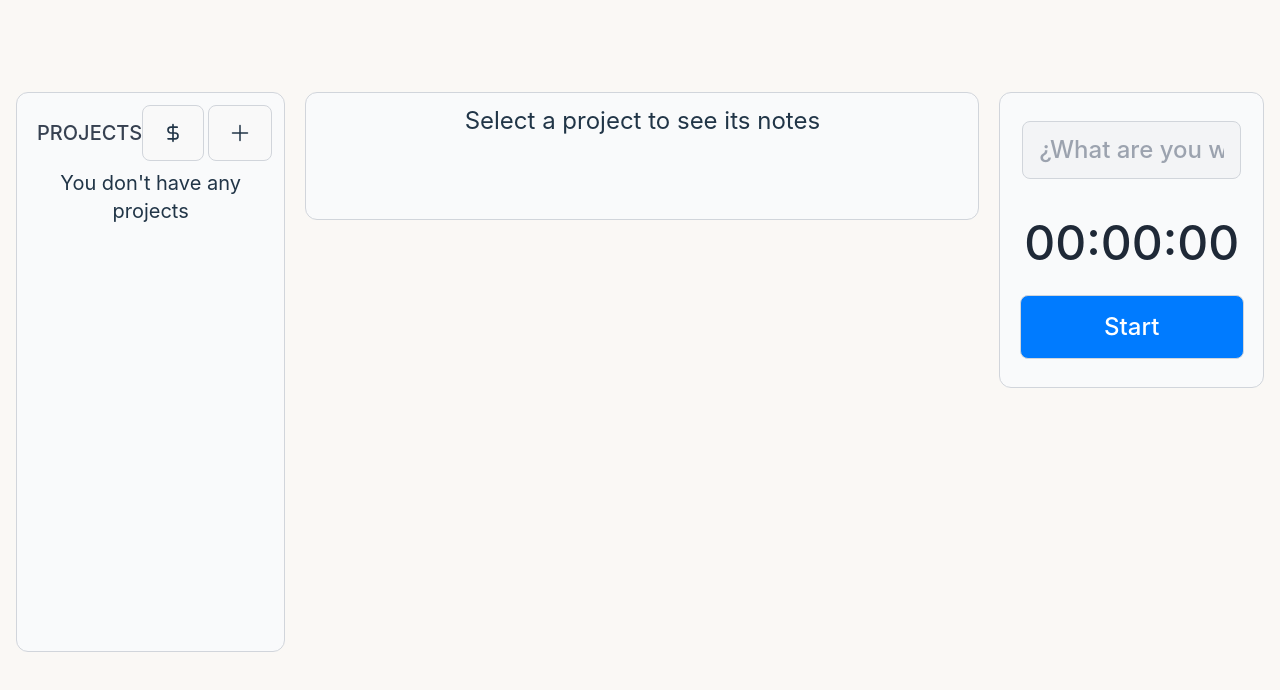
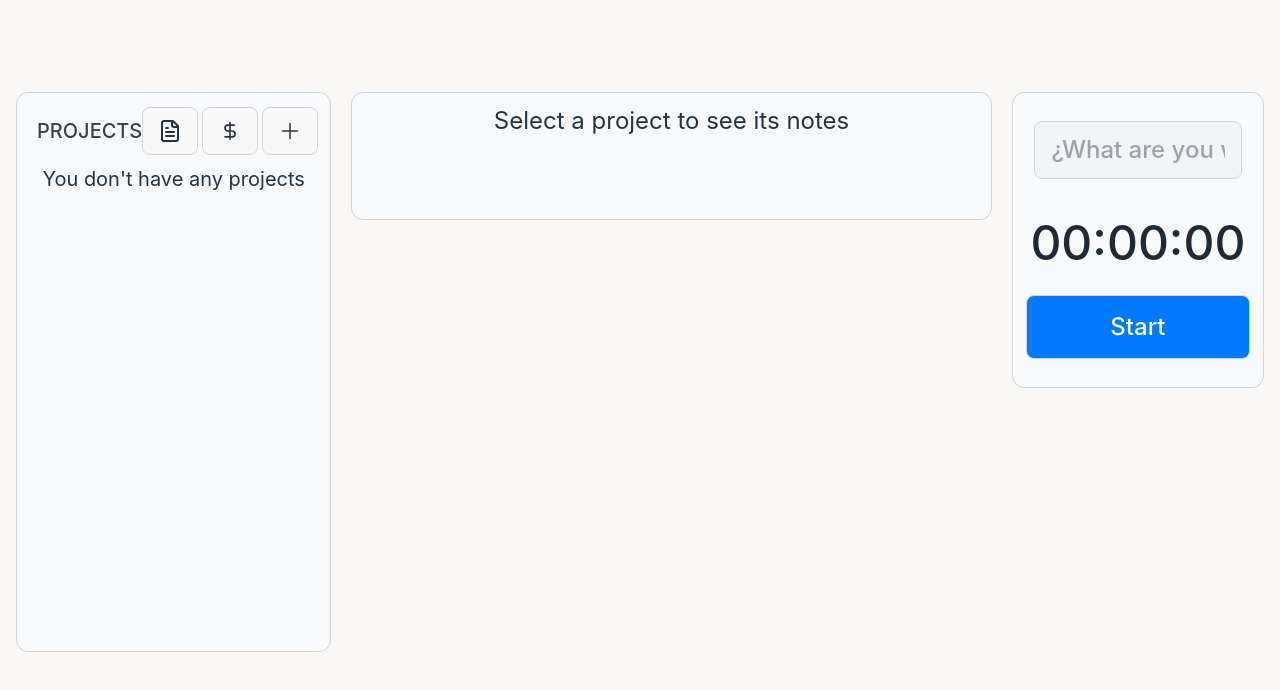
Before and after one commit to FelixCodex/Krono, a React (Vite) app: page / in a window 1280 px wide. Shown: the top 690 px of the page. Built offline with nearby package versions, Linux system fonts and the light colour scheme.

Commit message:
updt: adjusted font weight feat: added export data button

```diff
--- a/src/App.jsx
+++ b/src/App.jsx
@@ -2,10 +2,17 @@ import './App.css';
 import { useRef, useState } from 'react';
 import { useCard } from './hooks/useCard.jsx';
 import { useTimer } from './hooks/useTimer.jsx';
-import { BARS_ICON, DOLLAR, PLUS_ICON, X_ICON } from './icons/icons.jsx';
+import {
+	BARS_ICON,
+	DOLLAR,
+	FILE_TEXT,
+	PLUS_ICON,
+	X_ICON,
+} from './icons/icons.jsx';
 import { ProjectCard } from './components/ProjectCard.jsx';
 import { Card } from './components/Card.jsx';
 import {
+	formatMillisToAdjustedHM,
 	formatMillisToAdjustedHMS,
 	handleToggleModal,
 	openModalWithPreset,
@@ -76,6 +83,32 @@ function App() {
 		}
 
 		handleToggleModal();
+	};
+
+	const handleExportData = () => {
+		const exportData = cards.map(c => {
+			const projectCards = c.projectCards.map(card => {
+				return `  ${card.title} : ${formatMillisToAdjustedHMS(
+					card.dateinfo
+				)}\n`;
+			});
+
+			return `${c.title} (${c.id}): \n ${projectCards.join(' ')}`;
+		});
+
+		const date = new Date();
+		const filename = `Krono_report-${date.getFullYear()}.${
+			date.getMonth() + 1
+		}.${date.getDate()}.txt`;
+		const blob = new Blob([exportData.join('\n')], { type: 'text/plain' });
+		const url = URL.createObjectURL(blob);
+		const a = document.createElement('a');
+		a.href = url;
+		a.download = filename;
+		document.body.appendChild(a);
+		a.click();
+		document.body.removeChild(a);
+		URL.revokeObjectURL(url);
 	};
 
 	const currentProjectCard = cards.find(c => c.id == currentProject);
@@ -167,20 +200,30 @@ function App() {
 						</p>
 						<div className='flex items-center gap-1'>
 							<button
-								className='w-fit h-14 z-50 px-5 font-medium text-sm flex items-center justify-center'
+								className='w-14 h-12 z-50 p-0 flex items-center justify-center'
+								onClick={handleExportData}
+								title='Export Data'
+							>
+								<FILE_TEXT className={'size-6'}></FILE_TEXT>
+							</button>
+							<button
+								className='w-14 h-12 z-50 px-4 font-medium text-sm flex items-center justify-center'
 								onClick={handleFeeModal}
+								title='Set Fee'
 							>
 								<DOLLAR className={'size-5'}></DOLLAR>
 							</button>
 							<button
-								className='w-16 h-14 z-50 p-0 flex items-center justify-center'
+								className='w-14 h-12 z-50 p-0 flex items-center justify-center'
 								onClick={handleModal}
+								title='Add Project'
 							>
 								<PLUS_ICON className={'size-6'}></PLUS_ICON>
 							</button>
 							<button
-								className='w-16 h-14 flex xl:hidden z-50 p-0 items-center justify-center'
+								className='w-14 h-12 flex xl:hidden z-50 p-0 items-center justify-center'
 								onClick={() => setProjectsOpen(false)}
+								title='Close'
 							>
 								<X_ICON className={'size-6'}></X_ICON>
 							</button>
@@ -214,8 +257,8 @@ function App() {
 						style={currentProject ? { display: 'flex' } : { display: 'none' }}
 					>
 						<p
-							className='relative inline my-1 text-3xl px-7 p-1 z-30 rounded-t-2xl border border-b-transparent'
-							style={{ ...cardStyleColor, borderBottom: 'none' }}
+							className='relative inline my-1 text-3xl px-7 p-1 z-30 !border-b-transparent font-medium text-gray-800 rounded-t-2xl border'
+							style={{ ...cardStyleColor }}
 						>
 							{currentProject ? (
 								cards.map(item => {
@@ -235,7 +278,7 @@ function App() {
 						<p
 							className={`relative inline my-1 text-2xl px-6 py-2 rounded-t-2xl font-bold bg-gradient-to-r from-blue-600 to-sky-600 text-white border border-purple-500/30 border-b-transparent shadow-lg`}
 						>
-							Total: {formatMillisToAdjustedHMS(calculateTotalTime())}
+							Total: {formatMillisToAdjustedHM(calculateTotalTime())}
 						</p>
 						<p
 							className={`relative inline my-1 text-2xl px-6 py-2 rounded-t-2xl font-bold ${
--- a/src/components/Card.jsx
+++ b/src/components/Card.jsx
@@ -116,9 +116,11 @@ export function Card({ title, dateinfo, id, projectColor }) {
 			></button>
 			<div className='w-0 bg-transparent mx-3 border border-transparent border-r-gray-300 h-4/5'></div>
 			<div className='w-full flex -mt-1 flex- items-center justify-start gap-2 xl:gap-5'>
-				<h2 className='text-xl md:text-2xl xl:text-4xl w-fit '>{title}</h2>
+				<h2 className='text-xl md:text-2xl xl:text-4xl w-fit font-medium text-gray-700'>
+					{title}
+				</h2>
 				<div className='min-w-px border-l border-gray-300 h-10 mx-1'></div>
-				<p className='w-fit text-xl md:text-2xl xl:text-3xl text-gray-700'>
+				<p className='w-fit text-xl md:text-2xl xl:text-3xl text-gray-600 font-medium'>
 					{formatDateToTimePassed(convertTimeInMillisToHMS(dateinfo))}
 				</p>
 			</div>
--- a/src/components/ProjectCard.jsx
+++ b/src/components/ProjectCard.jsx
@@ -71,7 +71,7 @@ export function ProjectCard({
 				onClick={handleProjectClick}
 				id={projectId}
 			>
-				<p className='text-xl truncate'>{title}</p>
+				<p className='text-xl truncate font-medium text-gray-800'>{title}</p>
 				<div className='flex items-center gap-1 '>
 					<button
 						className='w-7 h-7 p-0 flex items-center justify-center'
--- a/src/icons/icons.jsx
+++ b/src/icons/icons.jsx
@@ -173,3 +173,26 @@ export function DOLLAR({ className }) {
 		</svg>
 	);
 }
+
+export function FILE_TEXT({ className }) {
+	return (
+		<svg
+			xmlns='http://www.w3.org/2000/svg'
+			width='24'
+			height='24'
+			viewBox='0 0 24 24'
+			fill='none'
+			stroke='currentColor'
+			strokeWidth='2'
+			strokeLinecap='round'
+			strokeLinejoin='round'
+			className={className}
+		>
+			<path d='M15 2H6a2 2 0 0 0-2 2v16a2 2 0 0 0 2 2h12a2 2 0 0 0 2-2V7Z'></path>
+			<path d='M14 2v4a2 2 0 0 0 2 2h4'></path>
+			<path d='M10 9H8'></path>
+			<path d='M16 13H8'></path>
+			<path d='M16 17H8'></path>
+		</svg>
+	);
+}
--- a/src/utils/utils.js
+++ b/src/utils/utils.js
@@ -45,13 +45,21 @@ export function convertTimeInMillisToHMS(time) {
 	return { hours, minutes, segs };
 }
 
-export function formatMillisToAdjustedHMS(time) {
+export function formatMillisToAdjustedHM(time) {
 	let hours = Math.floor((time % oneDay) / oneHour);
 	let minutes = Math.floor((time % oneHour) / oneMin);
 
 	hours = formatNumberAdjusted(hours);
 
 	return `${hours} ${minutes}m`;
+}
+
+export function formatMillisToAdjustedHMS(time) {
+	let hours = Math.floor((time % oneDay) / oneHour);
+	let minutes = Math.floor((time % oneHour) / oneMin);
+	let sec = Math.floor((time % oneMin) / 1000);
+
+	return `${hours}h ${minutes}m ${sec}s`;
 }
 
 export function showMessage(text) {
```
